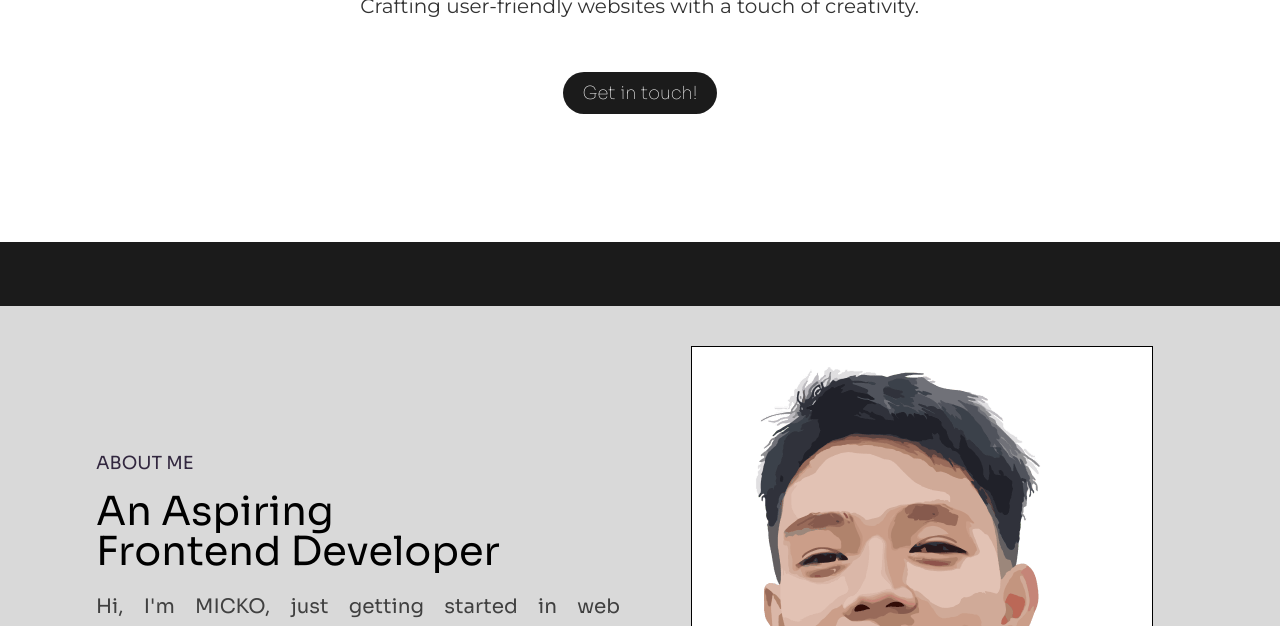
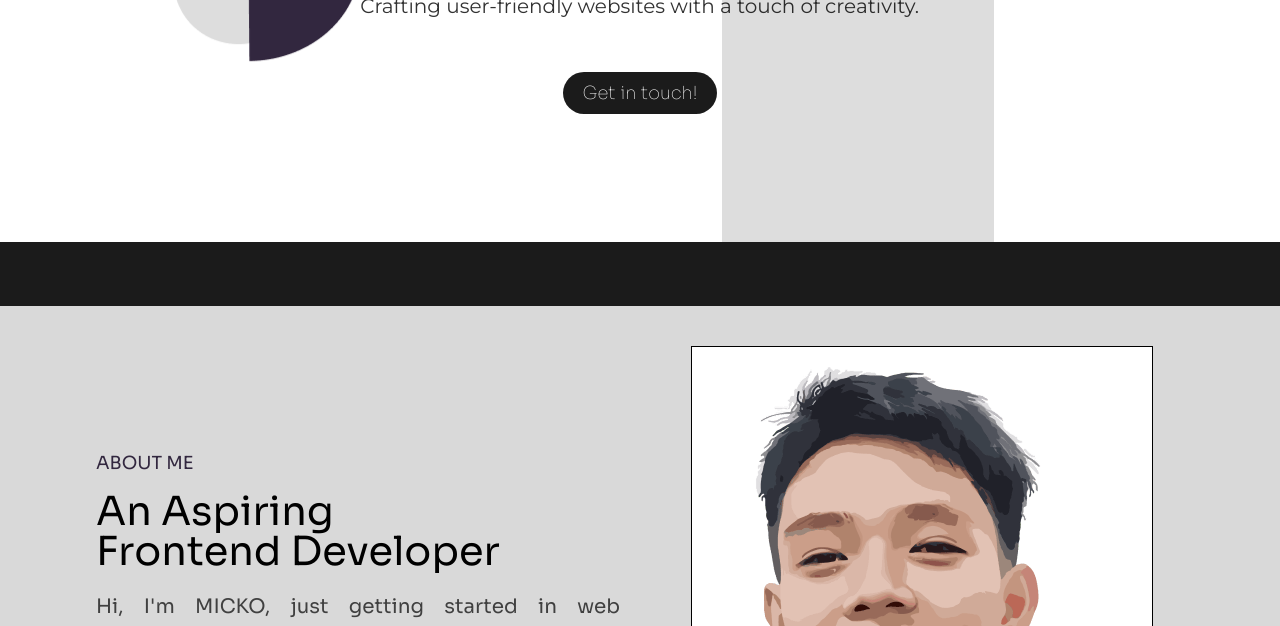
Before and after one commit to araizaM/PORTFOLIO-Mi, a website: page src/index.html in a window 1280 px wide. Shown: the part 474-1100 px from the top of the page. Drawn offline with Linux system fonts and the light colour scheme; the site is published under a folder, as on GitHub Pages, so addresses that start at the root find nothing.

Commit message:
tailwind.config(2)

```diff
--- a/src/index.html
+++ b/src/index.html
@@ -48,7 +48,7 @@
             >Download CV</a
           >
         </div>
-        <div class="space-y-1 md:hidden" id="mobile-menu">
+        <div class="cursor-pointer space-y-1 md:hidden" id="mobile-menu">
           <div class="h-1 w-5 rounded-full bg-primary"></div>
           <div class="h-1 w-5 rounded-full bg-primary"></div>
           <div class="h-1 w-5 rounded-full bg-primary"></div>
@@ -62,7 +62,7 @@
       id="mobile-nav"
     >
       <div
-        class="mx-auto flex max-w-[330px] flex-col gap-5 rounded-[10px] border bg-light-violet py-20 text-center text-primary shadow-2xl shadow-dark"
+        class="mx-auto flex max-w-[330px] flex-col gap-5 rounded-[10px] border border-violet bg-light-violet py-20 text-center text-primary shadow-2xl shadow-dark"
       >
         <a href="#home" class="active:text-violet" id="mobile-link">Home</a>
         <a href="#about" class="active:text-violet" id="mobile-link">About</a>
--- a/tailwind.config.js
+++ b/tailwind.config.js
@@ -41,10 +41,10 @@ module.exports = {
 
     extend: {
       backgroundImage: {
-        "iconOne-mobile": "url('/src/assets/icon1-mobile.png')",
-        "iconOne-desktop": "url('/src/assets/icon1-desktop.png')",
-        "iconTwo-mobile": "url('/src/assets/icon2-mobile.png')",
-        "iconTwo-desktop": "url('/src/assets/icon2-desktop.png')",
+        "iconOne-mobile": "url('../assets/icon1-mobile.png')",
+        "iconOne-desktop": "url('../assets/icon1-desktop.png')",
+        "iconTwo-mobile": "url('../assets/icon2-mobile.png')",
+        "iconTwo-desktop": "url('../assets/icon2-desktop.png')",
       },
     },
   },
```
Also changed, not shown: src/css/main.css.
